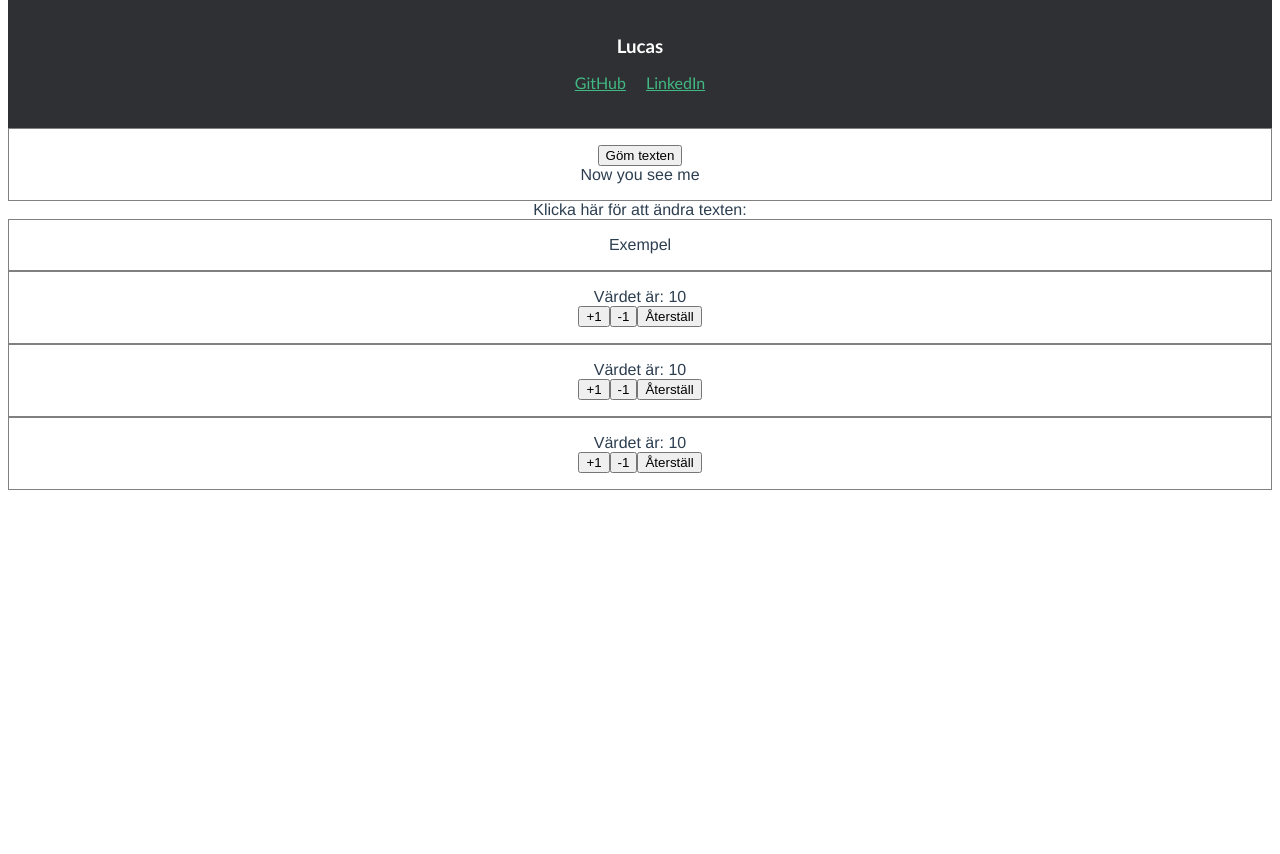
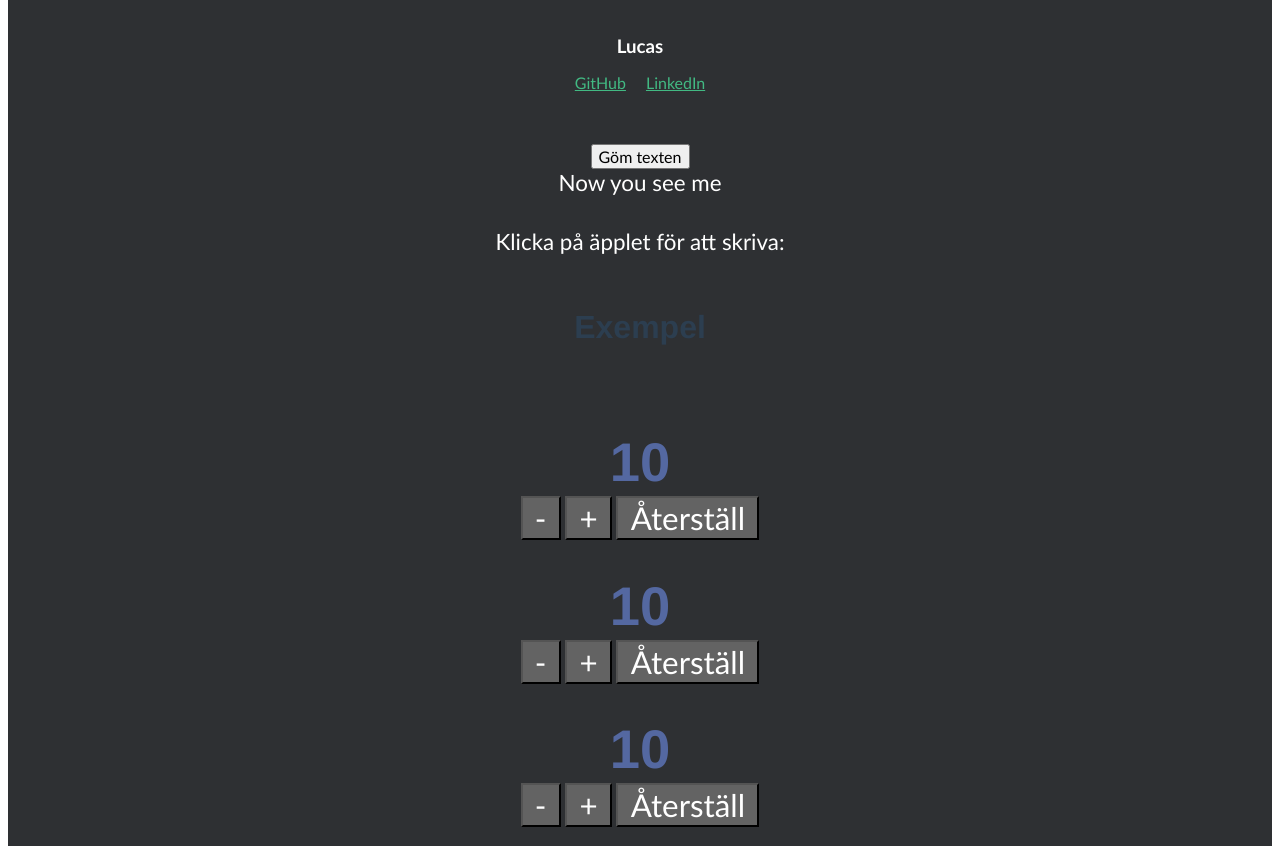
Before and after one commit to lucasohrn/FirstVueApp, a Vue app: page / in a window 1280 px wide. Shown: the part 1260-2114 px from the top of the page. Before the commit the page ends 1758 px from the top, so only its background shows below. Built offline with nearby package versions, Linux system fonts and the light colour scheme.

Commit message:
Style changes

```diff
--- a/src/App.vue
+++ b/src/App.vue
@@ -7,11 +7,12 @@
   </div>
 
 
-  <div>
-    Klicka här för att ändra texten:
-    <EditableText
+  <div class="test">
+    <p>Klicka på äpplet för att skriva:</p>
+    <h1><EditableText
     v-bind:text="editable"
-    v-on:update="updatedText"></EditableText>
+    v-on:update="updatedText"></EditableText></h1>
+
   </div>
 
   <Counter></Counter>
@@ -54,7 +55,20 @@ export default {
   color: #2c3e50;
   margin-top: 60px;
 }
-
+.test {
+  border: 1px;
+  padding: 1em;
+  background-color: #2e3033;
+}
+p {
+	color: #ffffff;
+	font-family:'Gill Sans', 'Gill Sans MT', Calibri, 'Trebuchet MS', sans-serif;
+	font-size: 1.4em;
+	margin-left: 0.2em;
+	margin-right: 0.2em;
+	margin-top: 0;
+	margin-bottom: 0;
+}
 img {
   max-width: 200px;
 }
--- a/src/components/Counter.vue
+++ b/src/components/Counter.vue
@@ -1,9 +1,9 @@
 <template>
 	<div>
-		Värdet är: {{ count }} <br />
-		<button v-on:click="increase"> +1 </button>
-		<button v-on:click="decrease"> -1 </button>
-		<button v-on:click="reset"> Återställ </button>
+		<h1>{{ count }}</h1>
+		<button v-on:click="decrease"> <p>-</p> </button>
+		<button v-on:click="increase"> <p>+</p> </button>
+		<button v-on:click="reset"> <p>Återställ</p> </button>
 	</div>
 </template>
 
@@ -28,7 +28,30 @@ export default {
 
 <style scoped>
 div {
-  border: 1px solid grey;
+  border: 1px;
   padding: 1em;
+  background-color: #2e3033;
+}
+button {
+  font-family:'Gill Sans', 'Gill Sans MT', Calibri, 'Trebuchet MS', sans-serif;
+  font-size: 1.4em;
+  margin: 0.1em;
+  background-color: rgb(99, 99, 99);
+}
+p {
+	color: #ffffff;
+	font-family:'Gill Sans', 'Gill Sans MT', Calibri, 'Trebuchet MS', sans-serif;
+	font-size: 1.4em;
+	margin-left: 0.2em;
+	margin-right: 0.2em;
+	margin-top: 0;
+	margin-bottom: 0;
+}
+h1 {
+	color: #5468a1;
+	font-size: 3.4em;
+	margin-bottom: 0em;
+	margin-top: 0;
+	padding-top: 0em;
 }
 </style>
--- a/src/components/EditableText.vue
+++ b/src/components/EditableText.vue
@@ -26,7 +26,12 @@ export default {
 
 <style scoped>
 div {
-  border: 1px solid grey;
+  border: 1px;
   padding: 1em;
+  background-color: #2e3033;
+}
+button {
+  font-size: 1em;
+  font-family:'Gill Sans', 'Gill Sans MT', Calibri, 'Trebuchet MS', sans-serif;
 }
 </style>
--- a/src/components/ToggleText.vue
+++ b/src/components/ToggleText.vue
@@ -2,8 +2,8 @@
 <div>
     <button v-on:click="hideText"> {{buttonText}} </button>
     <br>
-    <span v-show="textIsVisible">Now you see me</span>
-    <span v-show="!textIsVisible">Now you dont</span>
+    <span v-show="textIsVisible"> <p>Now you see me</p></span>
+    <span v-show="!textIsVisible"><p>Now you dont</p> </span>
 </div>
 
 </template>
@@ -33,7 +33,13 @@ export default {
 
 <style scoped>
 div {
-  border: 1px solid grey;
+  border: 1px;
   padding: 1em;
+  background-color: #2e3033;
+}
+
+button {
+  font-size: 1em;
+  font-family:'Gill Sans', 'Gill Sans MT', Calibri, 'Trebuchet MS', sans-serif;
 }
 </style>
```
